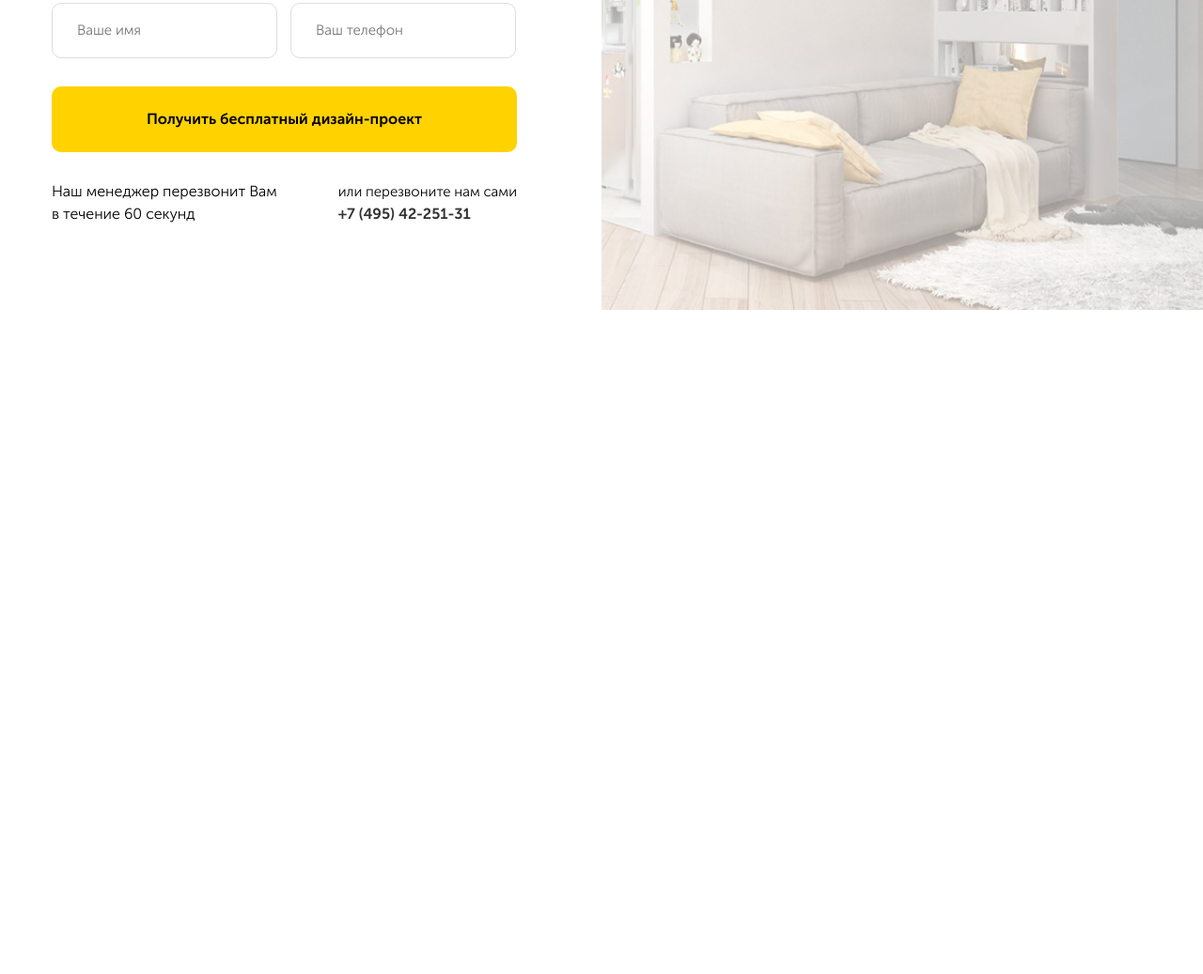
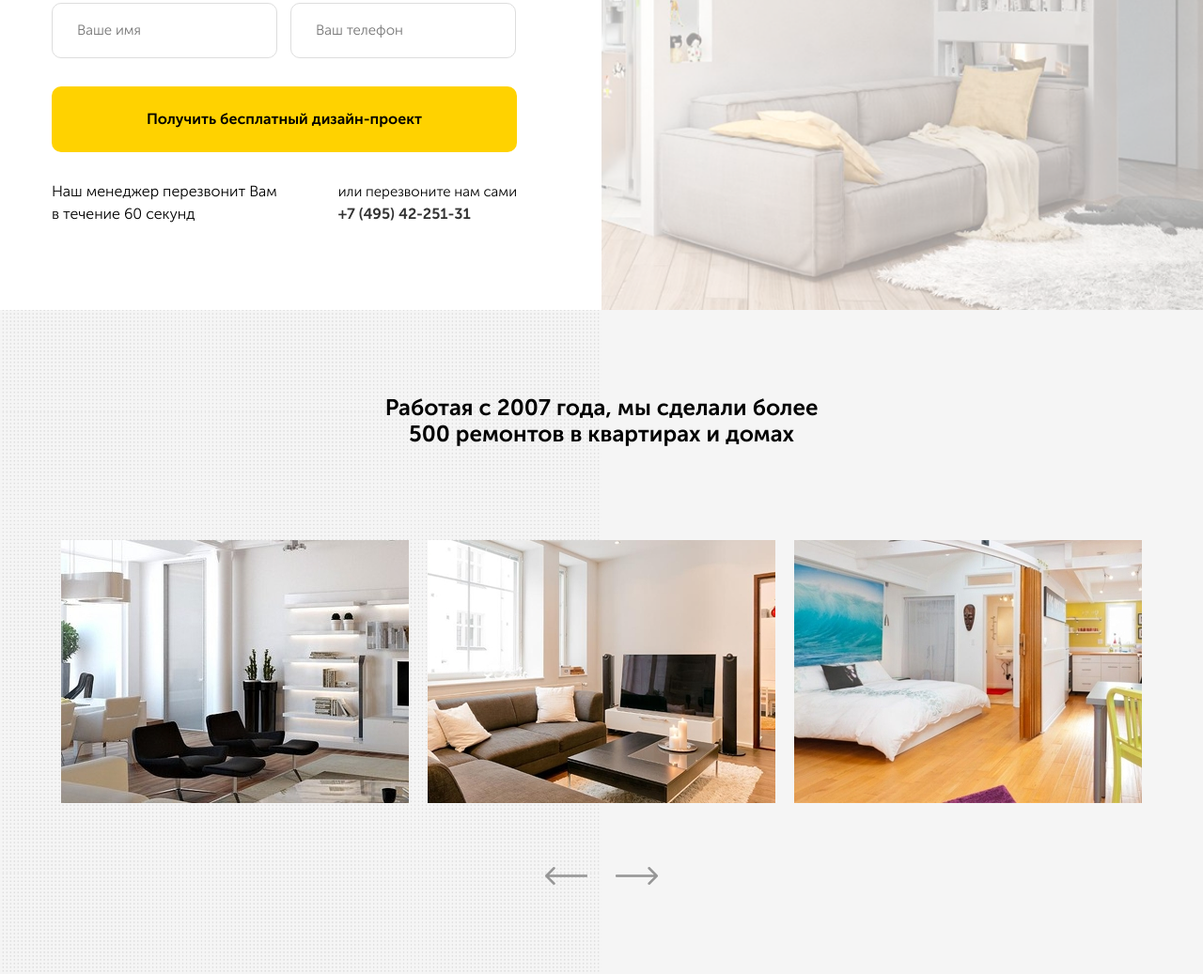
Before and after one commit to ruslansavvon/repair, a plain HTML site: page src/index.html in a window 1280 px wide. Shown: the part 1023-2060 px from the top of the page at 94% size. Before the commit the page ends 1353 px from the top, so only its background shows below. Drawn offline with nearby package versions, Linux system fonts and the light colour scheme.

Commit message:
Подключили слайдер на сайте

```diff
--- /dev/null
+++ b/src/css/slick.css
@@ -0,0 +1,119 @@
+/* Slider */
+.slick-slider
+{
+    position: relative;
+
+    display: block;
+    box-sizing: border-box;
+
+    -webkit-user-select: none;
+       -moz-user-select: none;
+        -ms-user-select: none;
+            user-select: none;
+
+    -webkit-touch-callout: none;
+    -khtml-user-select: none;
+    -ms-touch-action: pan-y;
+        touch-action: pan-y;
+    -webkit-tap-highlight-color: transparent;
+}
+
+.slick-list
+{
+    position: relative;
+
+    display: block;
+    overflow: hidden;
+
+    margin: 0;
+    padding: 0;
+}
+.slick-list:focus
+{
+    outline: none;
+}
+.slick-list.dragging
+{
+    cursor: pointer;
+    cursor: hand;
+}
+
+.slick-slider .slick-track,
+.slick-slider .slick-list
+{
+    -webkit-transform: translate3d(0, 0, 0);
+       -moz-transform: translate3d(0, 0, 0);
+        -ms-transform: translate3d(0, 0, 0);
+         -o-transform: translate3d(0, 0, 0);
+            transform: translate3d(0, 0, 0);
+}
+
+.slick-track
+{
+    position: relative;
+    top: 0;
+    left: 0;
+
+    display: block;
+    margin-left: auto;
+    margin-right: auto;
+}
+.slick-track:before,
+.slick-track:after
+{
+    display: table;
+
+    content: '';
+}
+.slick-track:after
+{
+    clear: both;
+}
+.slick-loading .slick-track
+{
+    visibility: hidden;
+}
+
+.slick-slide
+{
+    display: none;
+    float: left;
+
+    height: 100%;
+    min-height: 1px;
+}
+[dir='rtl'] .slick-slide
+{
+    float: right;
+}
+.slick-slide img
+{
+    display: block;
+}
+.slick-slide.slick-loading img
+{
+    display: none;
+}
+.slick-slide.dragging img
+{
+    pointer-events: none;
+}
+.slick-initialized .slick-slide
+{
+    display: block;
+}
+.slick-loading .slick-slide
+{
+    visibility: hidden;
+}
+.slick-vertical .slick-slide
+{
+    display: block;
+
+    height: auto;
+
+    border: 1px solid transparent;
+}
+.slick-arrow.slick-hidden {
+    display: none;
+}
--- a/src/index.html
+++ b/src/index.html
@@ -6,6 +6,7 @@
   <meta http-equiv="X-UA-Compatible" content="ie=edge">
   <title>Ремонт квартир</title>
   <link rel="stylesheet" href="css/normalize.css">
+  <link rel="stylesheet" href="css/slick.css">
   <link rel="stylesheet" href="css/style.css">
 </head>
 <body>
@@ -117,6 +118,41 @@
       <!-- /.container -->
     </section>
     <!-- /.offer -->
+
+    <section class="section portfolio">
+      <div class="container">
+        <h2 class="section-title portfolio__title">Работая с 2007 года, мы сделали более 500 ремонтов в квартирах и домах</h2>
+        <div class="slider">
+          <div class="slider__item"><img class="slider__image"src="img/portfolio/slider-1.jpg" alt="foto"></div>
+          <!-- /.slider__item -->
+          <div class="slider__item"><img class="slider__image"src="img/portfolio/slider-2.jpg" alt="foto"></div>
+          <!-- /.slider__item -->
+          <div class="slider__item"><img class="slider__image"src="img/portfolio/slider-3.jpg" alt="foto"></div>
+          <!-- /.slider__item -->
+          <div class="slider__item"><img class="slider__image"src="img/portfolio/slider-1.jpg" alt="foto"></div>
+          <!-- /.slider__item -->
+          <div class="slider__item"><img class="slider__image"src="img/portfolio/slider-2.jpg" alt="foto"></div>
+          <!-- /.slider__item -->
+          <div class="slider__item"><img class="slider__image"src="img/portfolio/slider-3.jpg" alt="foto"></div>
+          <!-- /.slider__item -->
+        </div>
+        <!-- /.slider -->
+        <div class="arrows portfolio__arrows">
+            <div class="arrows__left">
+              <img src="img/portfolio/left-arrow.png" alt="arrow">
+            </div>
+            <div class="arrows__right">
+              <img src="img/portfolio/right-arrow.png" alt="arrow">
+            </div>
+          </div>
+
+      </div>
+      <!-- /.container -->
+    </section>
+    <!-- /.section portfolio -->
+
+
+
   </main>
 
   <div class="modal" id="modal">
@@ -129,8 +165,39 @@
   <!-- /.modal -->
 
 
-  <script src="js/main.js"></script>
-
+  <!-- script src="js/main.js"></script></body>-->
+  <script
+  src="https://code.jquery.com/jquery-3.3.1.min.js"
+  integrity="sha256-FgpCb/KJQlLNfOu91ta32o/NMZxltwRo8QtmkMRdAu8="
+  crossorigin="anonymous"></script>
+  <script src="js/modal.js"></script>
+  <script src="js/slick.min.js"></script>
+  <script>
+    $(document).ready(function() {
+      $(".slider").slick({
+        slidesToShow: 3,
+        slidesToScroll: 1,
+        prevArrow: $(".arrows__left"),
+        nextArrow: $(".arrows__right"),
+        responsive: [
+        {
+        breakpoint: 1200,
+        settings: {
+        slidesToShow: 2,
+        slidesToScroll: 1,
+      }
+    },
+    {
+        breakpoint: 768,
+        settings: {
+        slidesToShow: 1,
+        slidesToScroll: 1
+      }
+    },
+        ]
+      });
+    });
+  </script>
 
 </body>
 </html>
--- /dev/null
+++ b/src/js/modal.js
@@ -0,0 +1,13 @@
+$(document).ready(function() {
+  var button = $("#button");
+  var modal = $("#modal");
+  var close = $("#close");
+
+  button.on("click", function() {
+    modal.addClass("modal_active");
+  });
+
+  close.on("click", function() {
+    modal.removeClass("modal_active");
+  });
+})
--- a/src/sass/_interface.sass
+++ b/src/sass/_interface.sass
@@ -32,6 +32,7 @@ img
   &-title
     font-size: 24px
     +bold
+    text-align: center
   &-subtitle
     display: block
     font-size: 16px
@@ -40,3 +41,7 @@ img
   padding: 20px 26px
   font-size: 15px
   border-radius: 10px
+.arrows
+  &__left, &__right
+    &:hover
+      cursor: pointer
--- a/src/sass/blocks/_offer.sass
+++ b/src/sass/blocks/_offer.sass
@@ -19,6 +19,7 @@
     max-width: 360px
     line-height: 35px
     margin-bottom: 24px
+    text-align: left
   &__subtitle
     max-width: 250px
     margin-bottom: 30px
--- /dev/null
+++ b/src/sass/blocks/_portfolio.sass
@@ -0,0 +1,16 @@
+.portfolio
+  background: $secondary url("../img/portfolio/portfolio-pattern.jpg") repeat-y center left
+  background-size: 50%
+  &__title
+    max-width: 500px
+    margin: auto
+    margin-bottom: 100px
+  &__arrows
+    max-width: 120px
+    margin: auto
+    margin-top: 68px
+    display: flex
+    justify-content: space-between
+.slider
+  &__image
+    margin: auto
--- a/src/sass/style.sass
+++ b/src/sass/style.sass
@@ -7,5 +7,7 @@
 @import 'blocks/hero'
 /*подключаем стили для блока offer*/
 @import 'blocks/offer'
+/*подключаем стили для блока portfolio*/
+@import 'blocks/portfolio'
 /*подключаем стили модального окна*/
 @import 'blocks/modal'
```
Also changed, not shown: src/css/slick-theme.css (added), src/css/style.css, src/img/portfolio/left-arrow.png (added), src/img/portfolio/portfolio-pattern.jpg (added), src/img/portfolio/right-arrow.png (added), src/img/portfolio/slider-1.jpg (added), src/img/portfolio/slider-2.jpg (added), src/img/portfolio/slider-3.jpg (added), src/js/slick.min.js (added), 1 other file.
